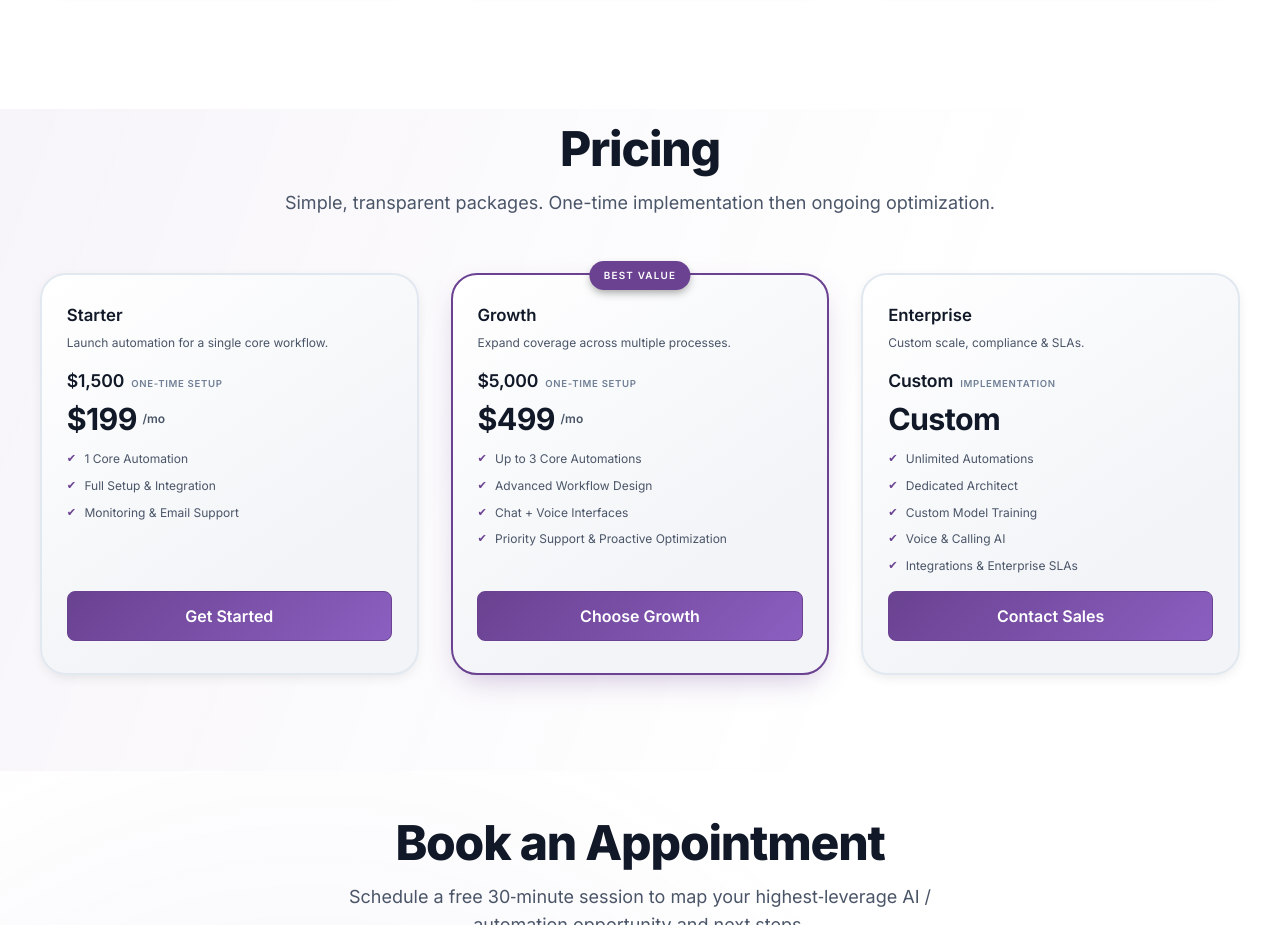
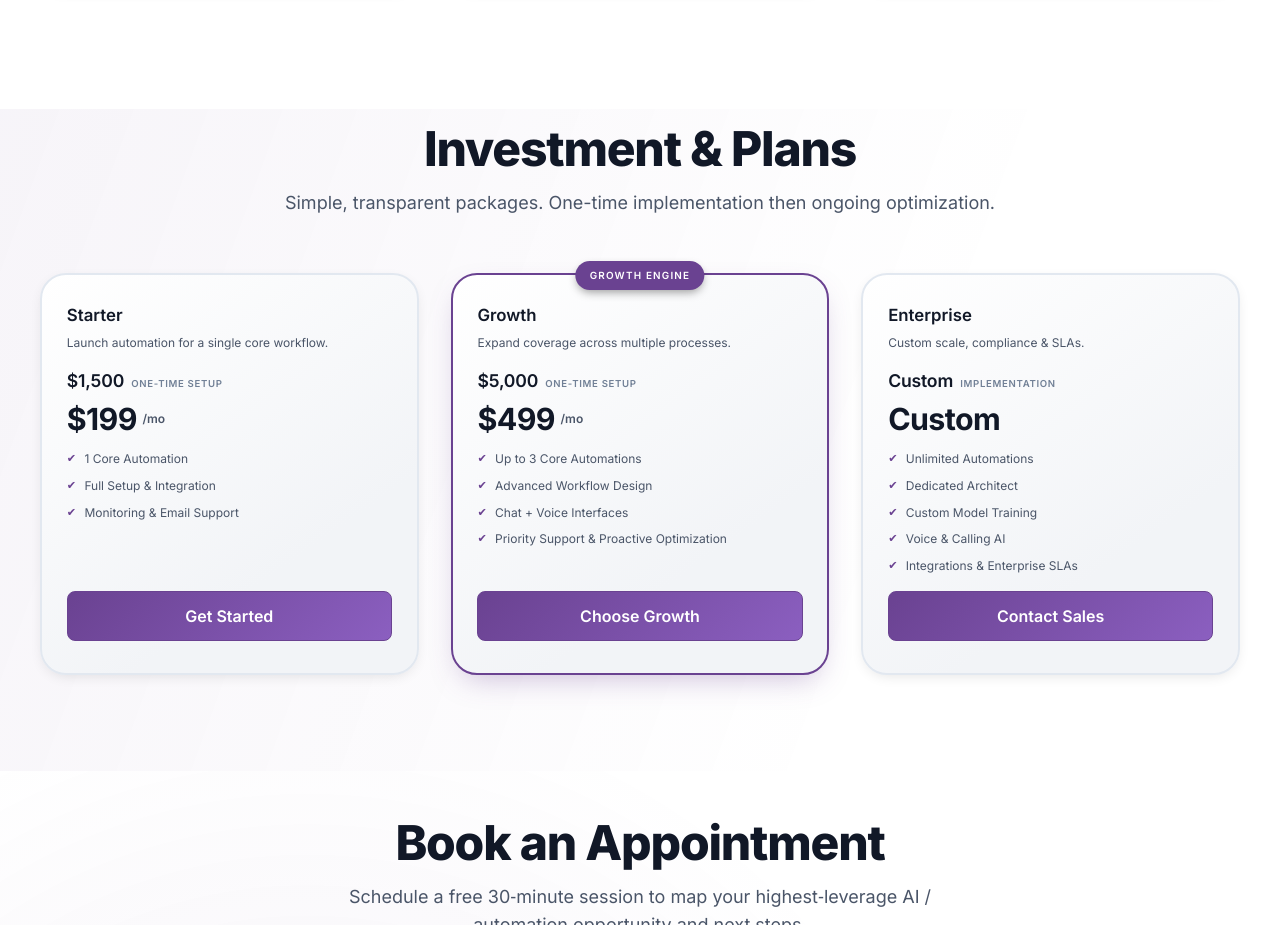
Before and after one commit to junaidasif-dev/Duolio, a plain HTML site: page index.html in a window 1280 px wide. Shown: the part 3186-4111 px from the top of the page. Drawn offline with nearby package versions, Linux system fonts and the light colour scheme.

Commit message:
Price section updated

```diff
--- a/index.html
+++ b/index.html
@@ -318,7 +318,7 @@
     <section id="pricing" class="page pt-4 pb-24 section-variant section-tone-e">
             <div class="container mx-auto px-6 md:px-10 max-w-7xl">
                 <div class="max-w-3xl mb-14 mx-auto text-center">
-                    <h2 class="text-4xl md:text-5xl font-extrabold text-[var(--c-text-high)] tracking-tight">Pricing</h2>
+                    <h2 class="text-4xl md:text-5xl font-extrabold text-[var(--c-text-high)] tracking-tight">Investment & Plans</h2>
                     <p class="mt-4 text-lg text-[var(--c-text-mid)]">Simple, transparent packages. One-time implementation then ongoing optimization.</p>
                 </div>
                 <div class="grid md:grid-cols-3 gap-8">
@@ -339,7 +339,7 @@
                         <a href="#contact" class="btn btn-primary w-full justify-center mt-6">Get Started</a>
                     </div>
                     <div class="pricing-tier highlighted">
-                        <div class="badge">Best Value</div>
+                        <div class="badge">Growth Engine</div>
                         <div class="tier-head">
                             <h3>Growth</h3>
                             <p class="tier-tagline">Expand coverage across multiple processes.</p>
```
